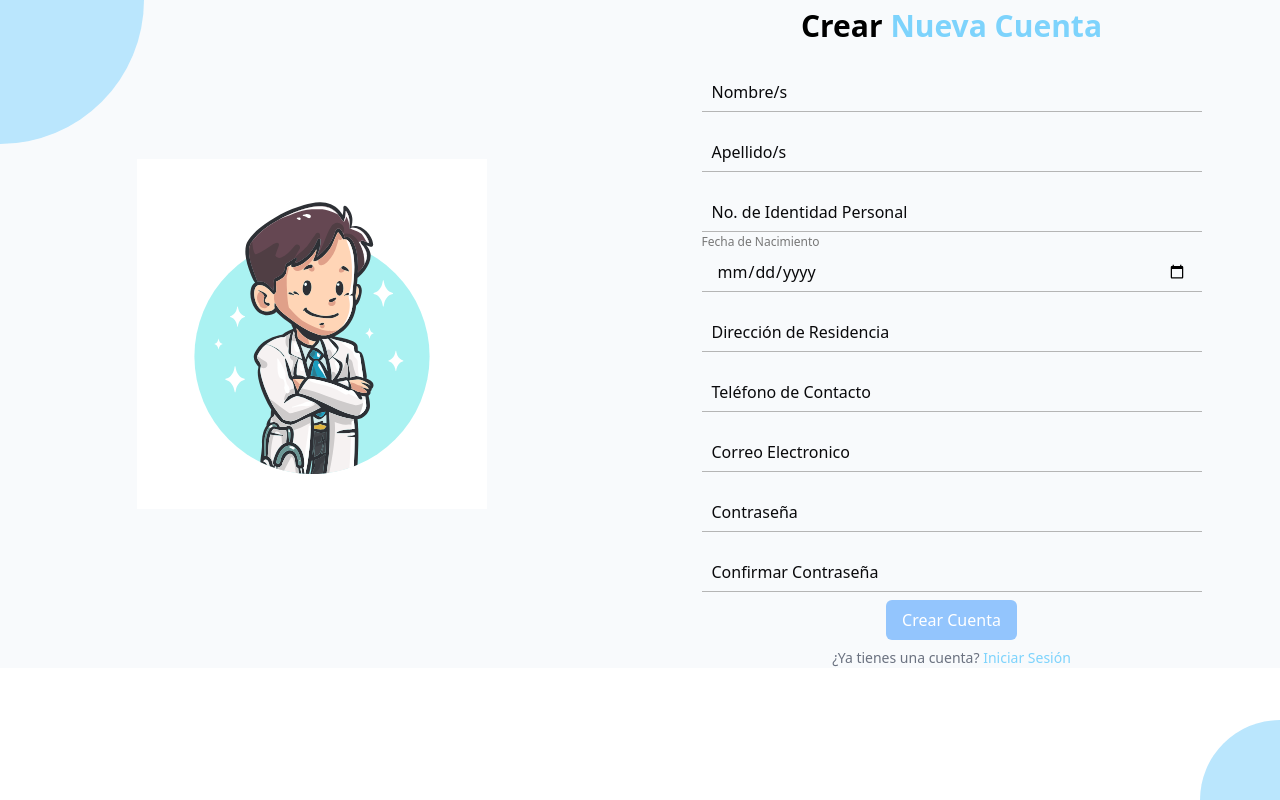
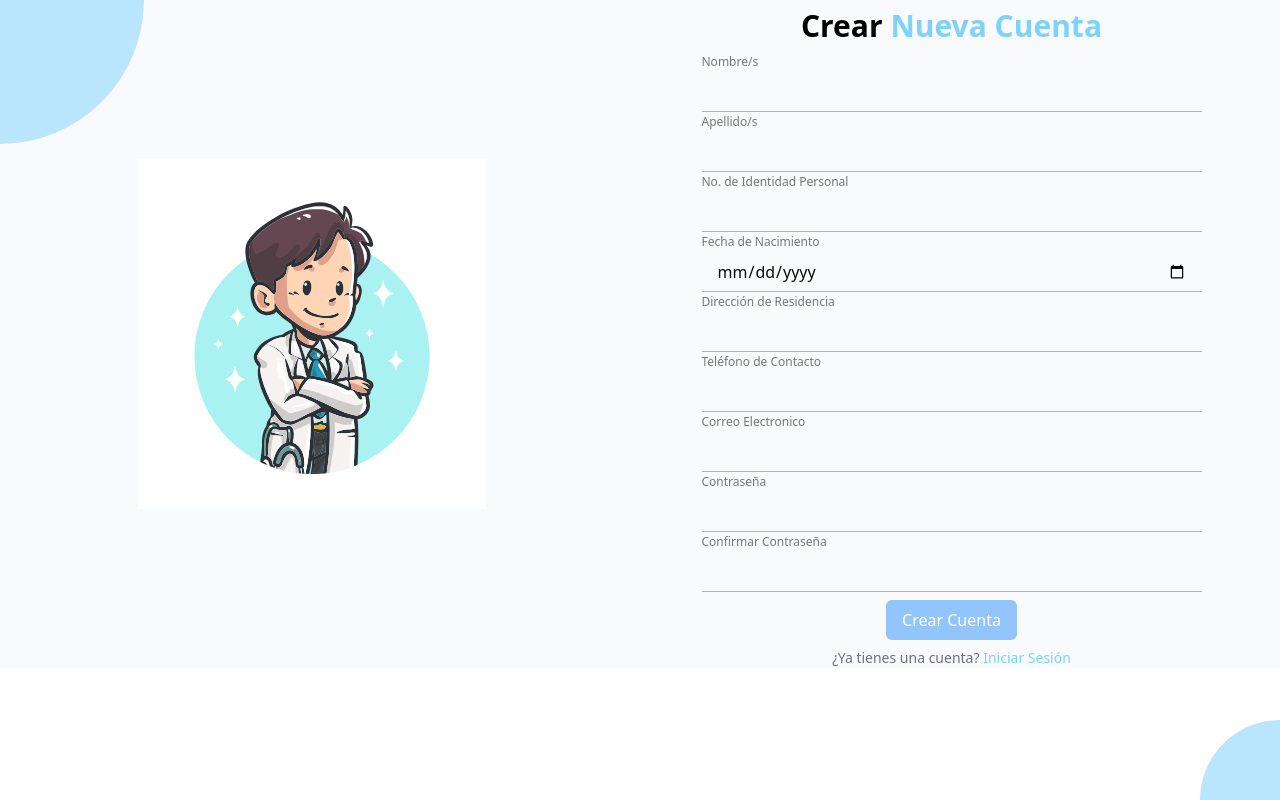
Before and after one commit to Umprofeti/Semestral_GerenciaP_TI, a Next.js app: page /crearCuenta in a window 1280 px wide. Built offline with nearby package versions, Linux system fonts and the light colour scheme.

Commit message:
feat: componente crearCuenta funcional

```diff
--- a/src/app/(app)/crearCuenta/page.tsx
+++ b/src/app/(app)/crearCuenta/page.tsx
@@ -1,84 +1,132 @@
-import React from "react";
-import "./crearCuenta.css";
-import Logo from "../public/doctor.svg";
-import Image from "next/image";
+'use client'
 
-const crearCuenta = () => {
+import React, { use } from 'react'
+import './crearCuenta.css'
+import Logo from '../public/doctor.svg'
+import Image from 'next/image'
+import { useForm, SubmitHandler } from 'react-hook-form'
+import { Users } from '../../../collections/Users'
+
+type Inputs = {
+  name: string
+  lastName: string
+  userId: string
+  dateBirth: string
+  address: string
+  phoneNumber: string
+  email: string
+  password: string
+  passwornConfirm: string
+}
+
+const CrearCuenta = () => {
+  const {
+    register,
+    handleSubmit,
+    formState: { errors },
+  } = useForm<Inputs>()
+
+  const onSubmit: SubmitHandler<Inputs> = async (data) => {
+    if (data.password === data.passwornConfirm) {
+      const dataPaciente = {
+        nombre: data.name,
+        apellido: data.lastName,
+        identidadPersonal: data.userId,
+        fechaNacimiento: data.dateBirth,
+        direccion: data.address,
+        telefono: data.phoneNumber,
+        correo: data.email,
+        contraseña: data.password,
+      }
+
+      try {
+        const req = await fetch(`http://localhost:3000/api/pacientes`, {
+          method: 'POST',
+          headers: {
+            'Content-Type': 'application/json',
+          },
+          body: JSON.stringify(dataPaciente),
+        })
+
+        const res = await req.json()
+      } catch (error) {
+        console.log(error)
+      }
+    } else {
+      alert('confirma correctamente la contraseña por favor')
+    }
+  }
+
   return (
     <div className="flex flex-col items-center justify-center bg-slate-50 p-0 lg:flex-row lg:justify-around">
       <div className="superior-box absolute left-0 top-0 hidden h-36 w-36 bg-sky-200 lg:block" />
-      <Image
-        src={Logo}
-        alt="Logo"
-        width={350}
-        height={350}
-        className="hidden lg:block"
-      />
-      <form className="flex flex-col items-center lg:w-96">
+      <Image src={Logo} alt="Logo" width={350} height={350} className="hidden lg:block" />
+      <form onSubmit={handleSubmit(onSubmit)} className="flex flex-col items-center lg:w-96">
         <h1 className="m-2 text-3xl font-semibold text-sky-300">
-          {" "}
+          {' '}
           <span className="text-black"> Crear </span> Nueva Cuenta
         </h1>
 
         <div className="input-with-placeholder">
-          <input required type="text" id="nombre" />
+          <input {...register('name', { required: true })} type="text" id="nombre" />
           <label htmlFor="nombre">Nombre/s</label>
         </div>
 
         <div className="input-with-placeholder">
-          <input required type="text" id="apellido" />
+          <input {...register('lastName', { required: true })} type="text" id="apellido" />
           <label htmlFor="apellido">Apellido/s</label>
         </div>
 
         <div className="input-with-placeholder">
-          <input required type="text" id="identidad" />
+          <input {...register('userId', { required: true })} type="text" id="identidad" />
           <label htmlFor="identidad"> No. de Identidad Personal</label>
         </div>
 
         <div className="input-with-placeholder">
-          <input required type="date" id="fechaNacimiento" />
+          <input {...register('dateBirth', { required: true })} type="date" id="fechaNacimiento" />
           <label htmlFor="fechaNacimiento" id="fechaNacimiento2">
-            {" "}
+            {' '}
             Fecha de Nacimiento
           </label>
         </div>
 
         <div className="input-with-placeholder">
-          <input required type="text" id="direccion" />
+          <input {...register('address', { required: true })} type="text" id="direccion" />
           <label htmlFor="direccion"> Dirección de Residencia</label>
         </div>
 
         <div className="input-with-placeholder">
-          <input required type="tel" id="telefono" />
+          <input {...register('phoneNumber', { required: true })} type="text" id="telefono" />
           <label htmlFor="telefono"> Teléfono de Contacto</label>
         </div>
 
         <div className="input-with-placeholder">
-          <input required type="email" id="email" />
+          <input {...register('email', { required: true })} type="email" id="email" />
           <label htmlFor="email"> Correo Electronico</label>
         </div>
 
         <div className="input-with-placeholder">
-          <input required type="password" id="password" />
+          <input {...register('password', { required: true })} type="password" id="password" />
           <label htmlFor="password"> Contraseña</label>
         </div>
 
         <div className="input-with-placeholder">
-          <input required type="password" id="confirmPassword" />
+          <input
+            {...register('passwornConfirm', { required: true })}
+            type="password"
+            id="confirmPassword"
+          />
           <label htmlFor="confirmPassword"> Confirmar Contraseña</label>
         </div>
 
-        <button className="my-2 rounded-md bg-blue-300 px-4 py-2 text-white">
-          Crear Cuenta
-        </button>
+        <button className="my-2 rounded-md bg-blue-300 px-4 py-2 text-white">Crear Cuenta</button>
         <p className="text-sm text-gray-500">
-          ¿Ya tienes una cuenta?{" "}
-          <span className="font-medium text-sky-300">Iniciar Sesión</span>
+          ¿Ya tienes una cuenta? <span className="font-medium text-sky-300">Iniciar Sesión</span>
         </p>
       </form>
       <div className="inferior-box absolute bottom-0 right-0 hidden h-20 w-20 bg-sky-200 lg:block" />
     </div>
-  );
-};
+  )
+}
 
-export default crearCuenta;
+export default CrearCuenta
--- a/src/app/(app)/login/page.tsx
+++ b/src/app/(app)/login/page.tsx
@@ -1,30 +1,63 @@
-import React from "react";
-import "./login.css";
-import "../crearCuenta/crearCuenta.css";
-import Logo from "../public/doctor.svg";
-import Image from "next/image";
+'use client'
+
+import React from 'react'
+import './login.css'
+import '../crearCuenta/crearCuenta.css'
+import Logo from '../public/doctor.svg'
+import Image from 'next/image'
+import { useForm, SubmitHandler } from 'react-hook-form'
+import { Users } from '../../../collections/Users'
+import { Link } from 'next/link'
+
+type Inputs = {
+  email: string
+  password: string
+}
 
 const Login = () => {
+  const {
+    register,
+    handleSubmit,
+    formState: { errors },
+  } = useForm<Inputs>()
+
+  const onSubmit: SubmitHandler<Inputs> = async (data) => {
+    try {
+      const req = await fetch(`http://localhost:3000/api/pacientes`, {
+        method: 'POST',
+        headers: {
+          'Content-Type': 'application/json',
+        },
+        body: JSON.stringify(data),
+      })
+
+      const res = await req.json()
+    } catch (error) {
+      console.log(error)
+    }
+  }
+
   return (
     <div className="lg:justify-space-between flex h-screen flex-col items-center justify-around lg:flex-row">
       <div className="superior-box absolute top-0 h-20 w-full bg-[#89ccc5] lg:absolute lg:left-0 lg:top-0 lg:h-40 lg:w-40"></div>
 
       <Image src={Logo} alt="Logo" width={250} height={250} className="mt-10" />
 
-      <form className="flex flex-col items-center">
+      <form onSubmit={handleSubmit(onSubmit)} className="flex flex-col items-center">
         <h1 className="hidden text-3xl font-semibold lg:block">
           Iniciar <span className="text-sky-300">Sesión</span>
         </h1>
         <div className="input-with-placeholder">
-          <input required type="email" id="email" />
+          <input {...register('email', { required: true })} type="email" id="email" />
           <label htmlFor="email"> Correo Electronico</label>
         </div>
 
         <div className="input-with-placeholder">
-          <input required type="password" id="password" />
+          <input {...register('password', { required: true })} type="password" id="password" />
           <label htmlFor="password"> Contraseña</label>
         </div>
-
+        {errors.email && <p className="text-sm text-red-500">El correo electronico es requerido</p>}
+        {errors.password && <p className="text-sm text-red-500">La contraseña es requerida</p>}
         <button className="mt-6 rounded-xl bg-sky-300 px-8 py-2 text-lg text-white">
           Iniciar Sesión
         </button>
@@ -37,7 +70,7 @@
       </form>
       <div className="inferior-box absolute bottom-0 right-0 hidden h-20 w-20 bg-sky-200 lg:block" />
     </div>
-  );
-};
+  )
+}
 
-export default Login;
+export default Login
```
